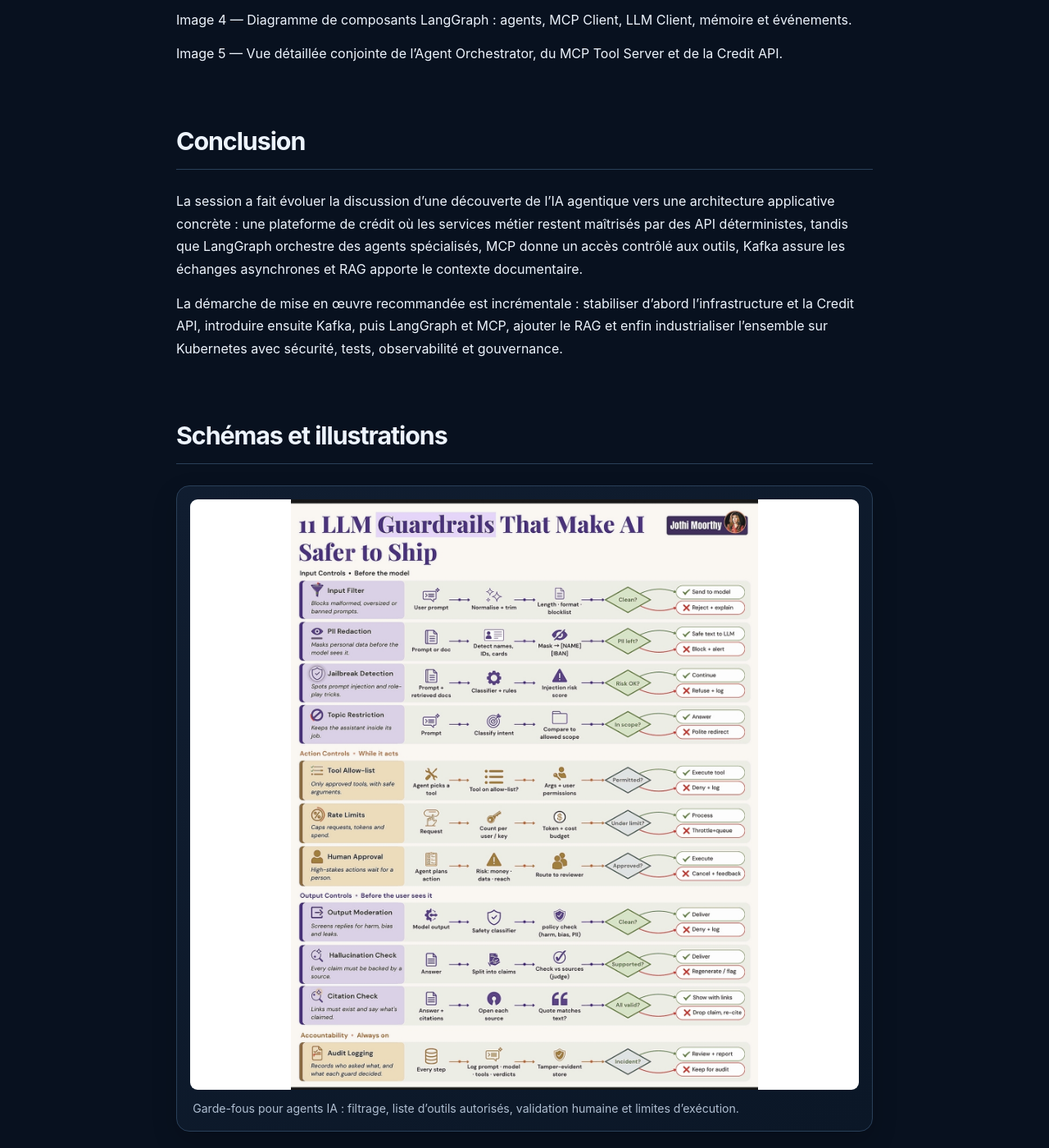
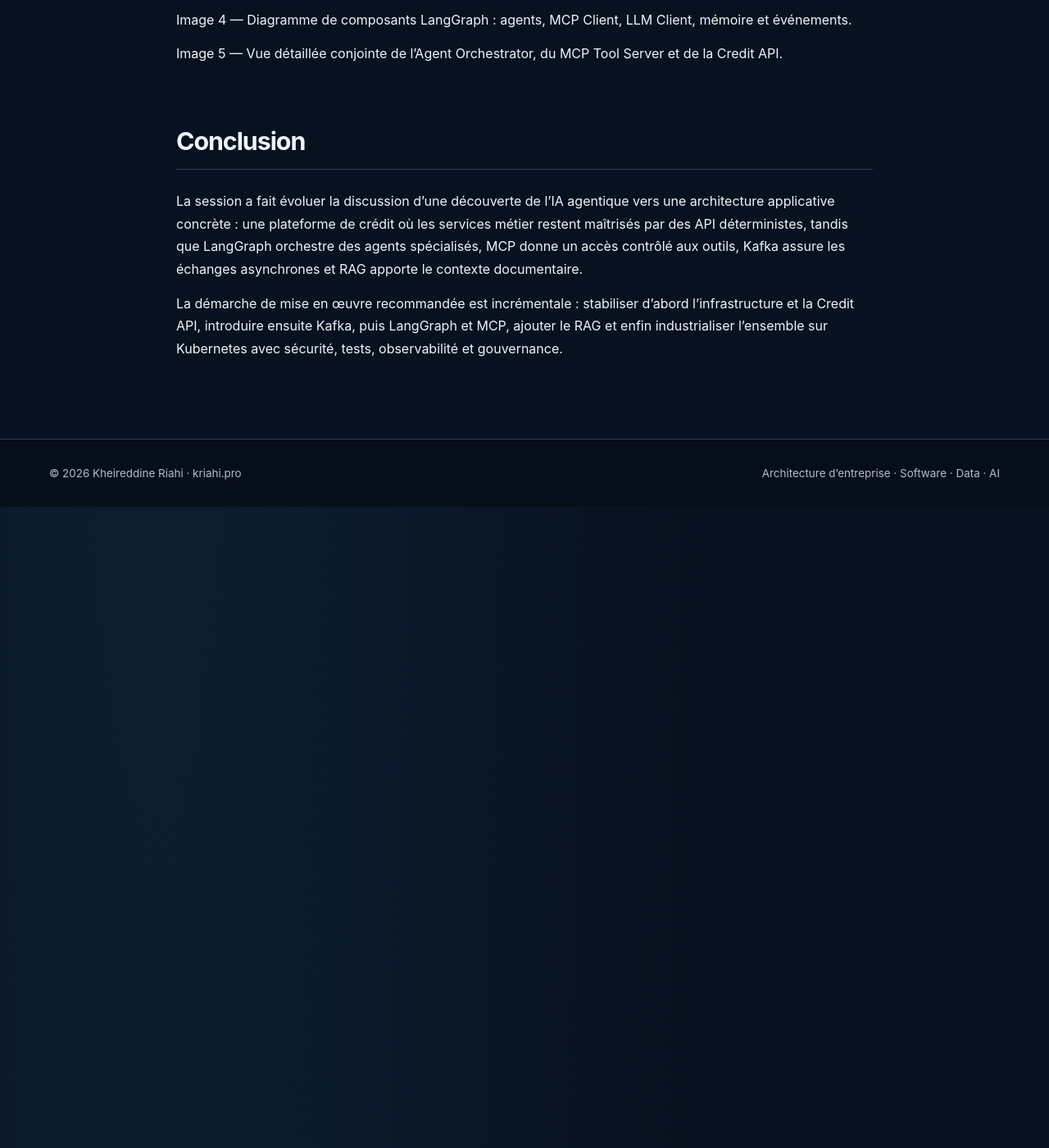
Before and after one commit to KRiahi345/kriahi, a Jekyll site: the page built from ressource-architecture-c4-agent-credit.md, in a window 1280 px wide and 1400 px high, scrolled down 16699 px. Shown: the whole window at 82% size. Built offline with Jekyll 4.4.1, drawn with Linux system fonts in a browser that asks for light colours; after the commit the page ends 17317 px from its top, so only the background shows below that.

Commit message:
Tidy microservices title and remove credit gallery

```diff
--- a/ressource-architecture-c4-agent-credit.md
+++ b/ressource-architecture-c4-agent-credit.md
@@ -234,7 +234,4 @@ curl http://localhost:8080/actuator/health</p>
 <p>La session a fait évoluer la discussion d’une découverte de l’IA agentique vers une architecture applicative concrète : une plateforme de crédit où les services métier restent maîtrisés par des API déterministes, tandis que LangGraph orchestre des agents spécialisés, MCP donne un accès contrôlé aux outils, Kafka assure les échanges asynchrones et RAG apporte le contexte documentaire.</p>
 <p>La démarche de mise en œuvre recommandée est incrémentale : stabiliser d’abord l’infrastructure et la Credit API, introduire ensuite Kafka, puis LangGraph et MCP, ajouter le RAG et enfin industrialiser l’ensemble sur Kubernetes avec sécurité, tests, observabilité et gouvernance.</p>
 
-<section class="resource-illustrations"><h2>Schémas et illustrations</h2>
-<figure class="resource-figure"><img src="/assets/images/resources/ai-agent-guardrails.jpg" alt="Garde-fous pour agents IA : filtrage, liste d’outils autorisés, validation humaine et limites d’exécution." loading="lazy"><figcaption>Garde-fous pour agents IA : filtrage, liste d’outils autorisés, validation humaine et limites d’exécution.</figcaption></figure>
-</section>
 </div>
```
Also changed, not shown: architecture-microservices.md (+1 -1 lines).
